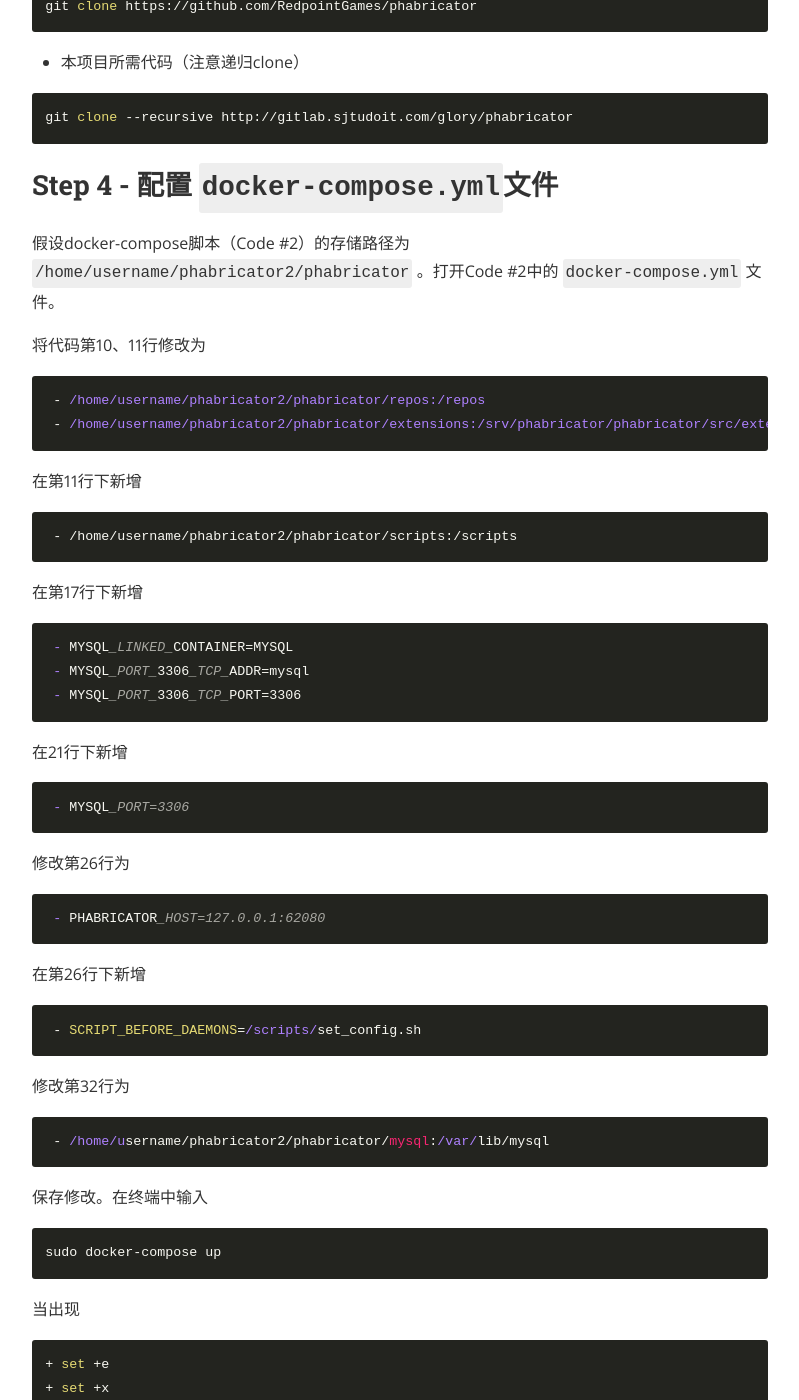
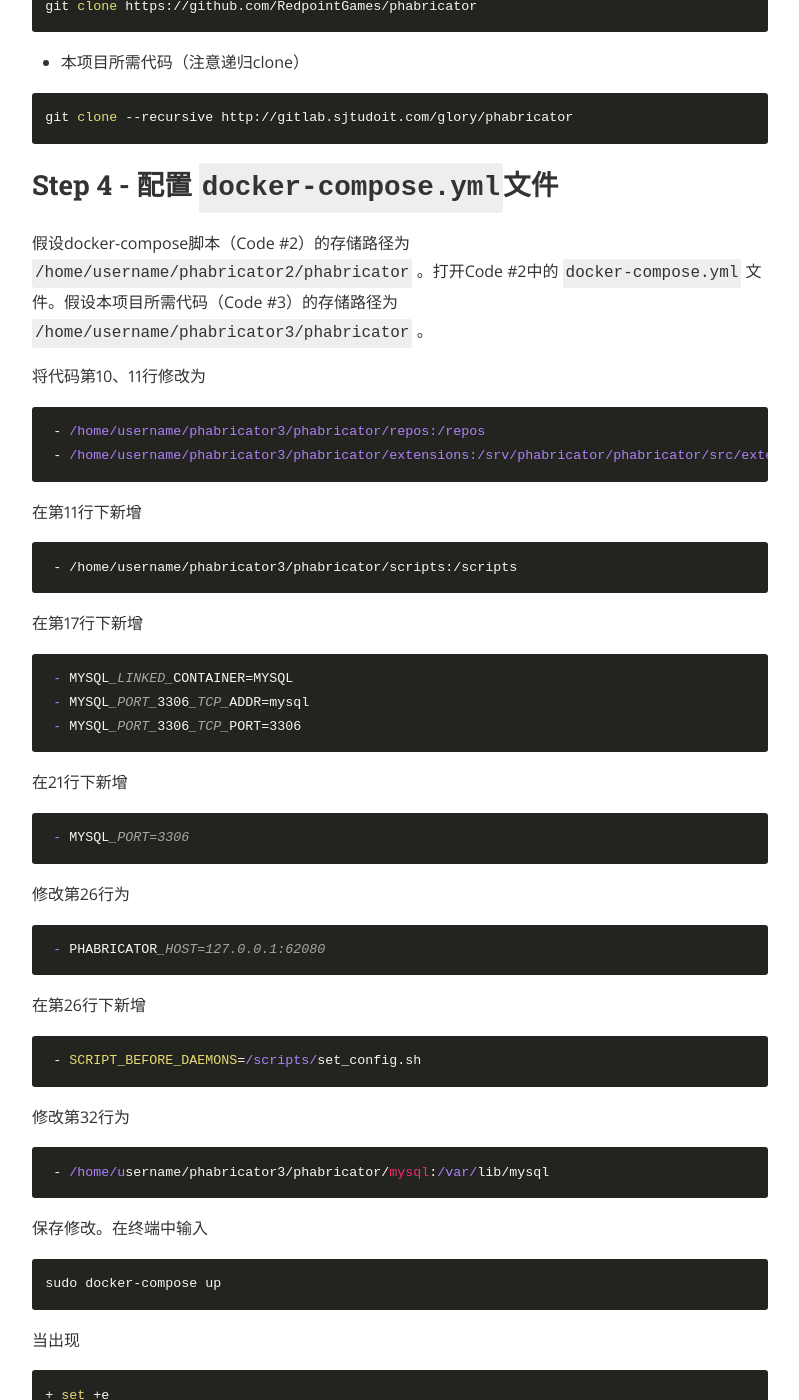
Before and after one commit to cyli2014/cyli2014.github.io, a Jekyll site: the page built from _posts/2017-11-25-phabricator-wiki.markdown, in a window 1280 px wide and 1400 px high, scrolled down 1839 px. Shown: the whole window, without its empty margins (240-1039 px from the left). Built offline with Jekyll 4.4.1, drawn with Linux system fonts in a browser that asks for light colours; nearby versions of some CDN libraries.

Commit message:
Modified phabricator wiki.

````diff
--- a/_posts/2017-11-25-phabricator-wiki.markdown
+++ b/_posts/2017-11-25-phabricator-wiki.markdown
@@ -72,19 +72,19 @@
 
 ## Step 4 - 配置 `docker-compose.yml`文件
 
-假设docker-compose脚本（Code #2）的存储路径为 `/home/username/phabricator2/phabricator` 。打开Code #2中的 `docker-compose.yml` 文件。
+假设docker-compose脚本（Code #2）的存储路径为 `/home/username/phabricator2/phabricator` 。打开Code #2中的 `docker-compose.yml` 文件。假设本项目所需代码（Code #3）的存储路径为 `/home/username/phabricator3/phabricator` 。
 
 将代码第10、11行修改为
 
 ```yml
- - /home/username/phabricator2/phabricator/repos:/repos
- - /home/username/phabricator2/phabricator/extensions:/srv/phabricator/phabricator/src/extensions
+ - /home/username/phabricator3/phabricator/repos:/repos
+ - /home/username/phabricator3/phabricator/extensions:/srv/phabricator/phabricator/src/extensions
 ```
 
 在第11行下新增
 
 ```yml
- - /home/username/phabricator2/phabricator/scripts:/scripts
+ - /home/username/phabricator3/phabricator/scripts:/scripts
 ```
 
 在第17行下新增
@@ -116,7 +116,7 @@
 修改第32行为
 
 ```yml
- - /home/username/phabricator2/phabricator/mysql:/var/lib/mysql
+ - /home/username/phabricator3/phabricator/mysql:/var/lib/mysql
 ```
 
 保存修改。在终端中输入
````
